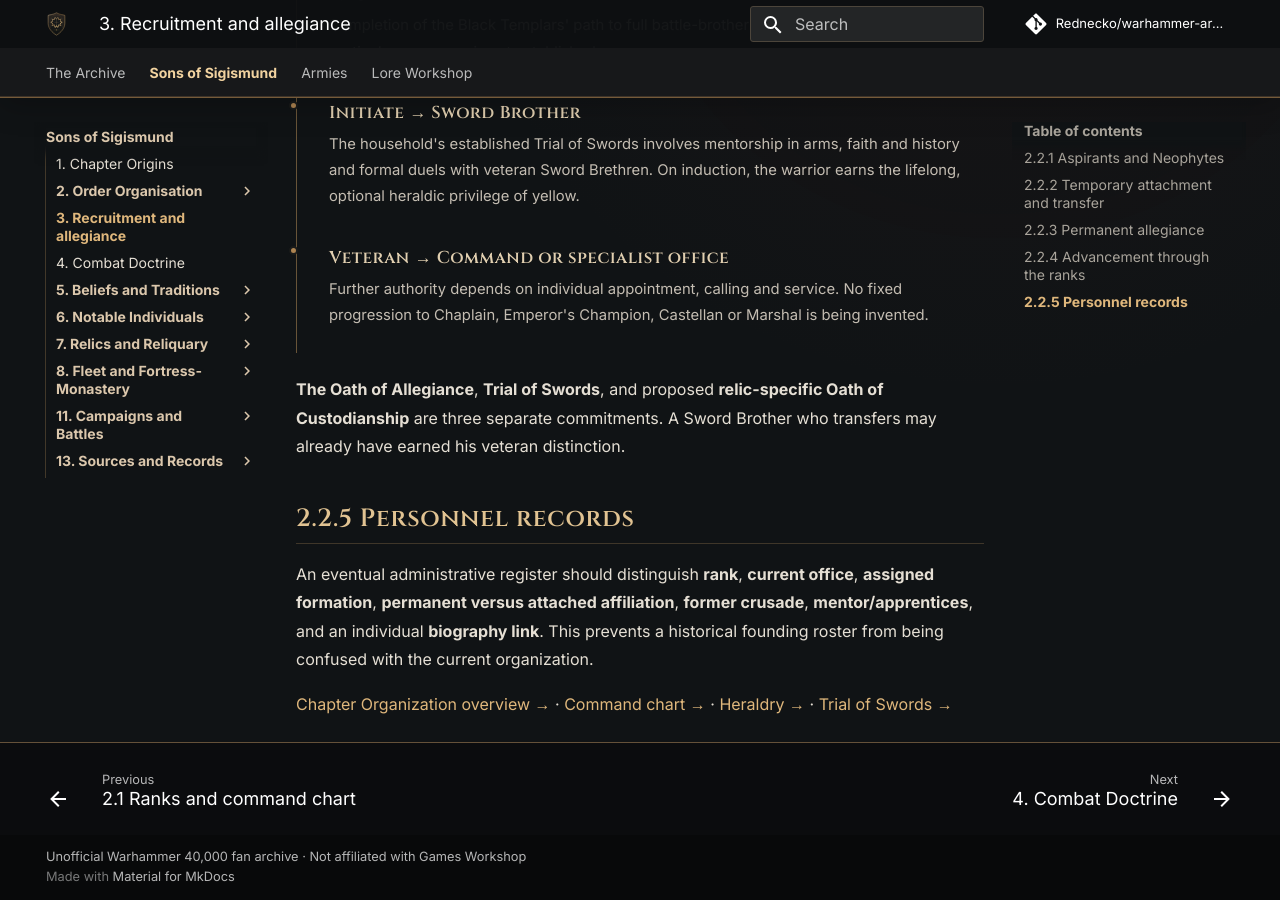
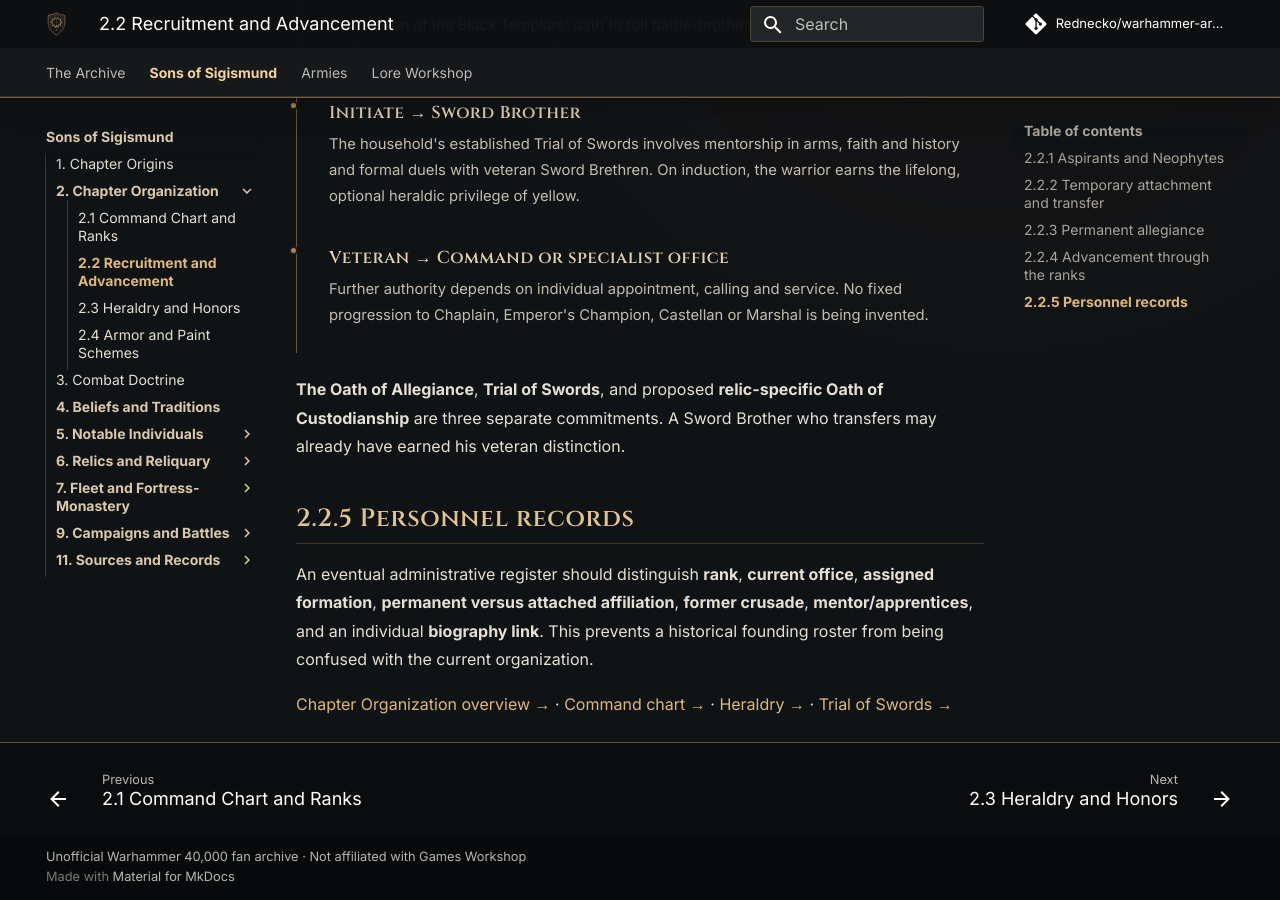
Before and after one commit to Rednecko/warhammer-archives, an MkDocs documentation site: the page built from docs/sons-of-sigismund/organization/membership.md, in a window 1280 px wide and 900 px high, scrolled down 1888 px. Built offline with MkDocs 1.6.1 and Material for MkDocs 9.7.7, drawn with Linux system fonts in a browser that asks for light colours; comment, search, counter and statistics services are not loaded.

Commit message:
Group command, recruitment, heraldry and painting under Chapter Organization

```diff
--- a/mkdocs.yml
+++ b/mkdocs.yml
@@ -54,31 +54,33 @@ nav:
   - Sons of Sigismund:
       - Overview: sons-of-sigismund/index.md
       - "1. Chapter Origins": sons-of-sigismund/history/founding.md
-      - "2. Order Organisation":
-          - "2.1 Ranks and command chart": sons-of-sigismund/organization/chain-of-command.md
-      - "3. Recruitment and allegiance": sons-of-sigismund/organization/membership.md
-      - "4. Combat Doctrine": sons-of-sigismund/doctrine/index.md
-      - "5. Beliefs and Traditions":
-          - "5.1 Traditions and Litany": sons-of-sigismund/traditions/index.md
-          - "5.2 Heraldry": sons-of-sigismund/traditions/heraldry.md
-      - "6. Notable Individuals":
-          - "6.1 Founding Marshal": sons-of-sigismund/characters/founding-marshal.md
-          - "6.2 Command personalities": sons-of-sigismund/characters/command-household.md
-          - "6.3 Sword Brethren dossiers": sons-of-sigismund/characters/sword-brethren.md
-      - "7. Relics and Reliquary":
-          - "7.1 Founding relics": sons-of-sigismund/relics/index.md
-          - "7.2 Custodianship": sons-of-sigismund/relics/custodianship.md
-      - "8. Fleet and Fortress-Monastery":
-          - "8.1 The Righteous Crusader": sons-of-sigismund/fleet/righteous-crusader.md
-          - "8.2 Deck-by-deck guide": sons-of-sigismund/fleet/deck-guide.md
-          - "8.3 Movement and access": sons-of-sigismund/fleet/operational-routes.md
-      - "11. Campaigns and Battles":
-          - "11.1 Campaign chronicle": sons-of-sigismund/campaigns/index.md
-          - "11.2 Armageddon theater": sons-of-sigismund/campaigns/armageddon.md
-          - "11.3 Battle-report template": sons-of-sigismund/campaigns/battle-log-template.md
-      - "13. Sources and Records":
-          - "13.1 Continuity register": sons-of-sigismund/archive/canon-status.md
-          - "13.2 Sources and editorial notes": sons-of-sigismund/archive/sources.md
+      - "2. Chapter Organization":
+          - "Chapter Organization Overview": sons-of-sigismund/organization/index.md
+          - "2.1 Command Chart and Ranks": sons-of-sigismund/organization/chain-of-command.md
+          - "2.2 Recruitment and Advancement": sons-of-sigismund/organization/membership.md
+          - "2.3 Heraldry and Honors": sons-of-sigismund/organization/heraldry.md
+          - "2.4 Armor and Paint Schemes": sons-of-sigismund/organization/armor-schemes.md
+      - "3. Combat Doctrine": sons-of-sigismund/doctrine/index.md
+      - "4. Beliefs and Traditions":
+          - "4.1 Rites and Litany": sons-of-sigismund/traditions/index.md
+      - "5. Notable Individuals":
+          - "5.1 Founding Marshal": sons-of-sigismund/characters/founding-marshal.md
+          - "5.2 Command personalities": sons-of-sigismund/characters/command-household.md
+          - "5.3 Sword Brethren dossiers": sons-of-sigismund/characters/sword-brethren.md
+      - "6. Relics and Reliquary":
+          - "6.1 Founding relics": sons-of-sigismund/relics/index.md
+          - "6.2 Custodianship": sons-of-sigismund/relics/custodianship.md
+      - "7. Fleet and Fortress-Monastery":
+          - "7.1 The Righteous Crusader": sons-of-sigismund/fleet/righteous-crusader.md
+          - "7.2 Deck-by-deck guide": sons-of-sigismund/fleet/deck-guide.md
+          - "7.3 Movement and access": sons-of-sigismund/fleet/operational-routes.md
+      - "9. Campaigns and Battles":
+          - "9.1 Campaign chronicle": sons-of-sigismund/campaigns/index.md
+          - "9.2 Armageddon theater": sons-of-sigismund/campaigns/armageddon.md
+          - "9.3 Battle-report template": sons-of-sigismund/campaigns/battle-log-template.md
+      - "11. Sources and Records":
+          - "11.1 Continuity register": sons-of-sigismund/archive/canon-status.md
+          - "11.2 Sources and editorial notes": sons-of-sigismund/archive/sources.md
   - Armies: armies/index.md
   - Lore Workshop:
       - Research library: research/index.md
```
